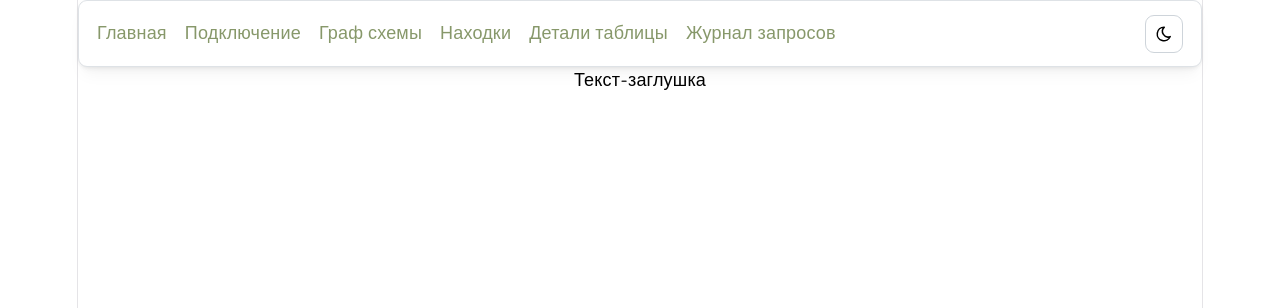
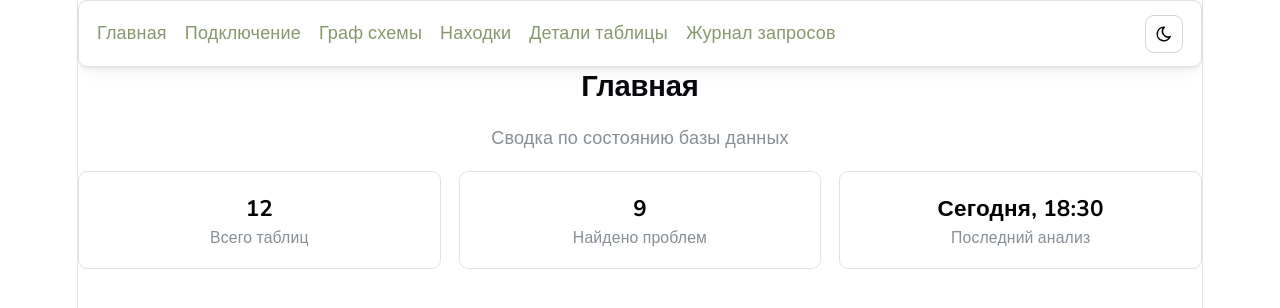
Before and after one commit to sacre1noire/Moshikzu, a React (Vite) app in the folder frontend/: page / in a window 1280 px wide. Shown: the top 308 px of the page. Built offline with nearby package versions, Linux system fonts and the light colour scheme.

Commit message:
feat: add dashboard screen with mock stats

```diff
--- a/frontend/src/pages/Dashboard.tsx
+++ b/frontend/src/pages/Dashboard.tsx
@@ -1,5 +1,75 @@
+import { Card, SimpleGrid, Stack, Text, Title } from '@mantine/core'
+
+interface DashboardStats {
+    totalTables: number
+    findingsBySeverity: {
+        high: number
+        medium: number
+        low: number
+    }
+    lastAnalyzedAt: string
+}
+
+const stats: DashboardStats = {
+    totalTables: 12,
+
+    findingsBySeverity: {
+        high: 2,
+        medium: 4,
+        low: 3,
+    },
+
+    lastAnalyzedAt: 'Сегодня, 18:30',
+}
+
 function Dashboard() {
-    return <div>Текст-заглушка</div>
+    return (
+        <Stack>
+            <Title order={2}>
+                Главная
+            </Title>
+
+            <Text c="dimmed">
+                Сводка по состоянию базы данных
+            </Text>
+
+            <SimpleGrid cols={{ base: 1, sm: 3 }}>
+                <Card withBorder>
+                    <Text size="xl" fw={700}>
+                        {stats.totalTables}
+                    </Text>
+
+                    <Text size="sm" c="dimmed">
+                        Всего таблиц
+                    </Text>
+                </Card>
+
+                <Card withBorder>
+                    <Text size="xl" fw={700}>
+                        {
+                            stats.findingsBySeverity.high +
+                            stats.findingsBySeverity.medium +
+                            stats.findingsBySeverity.low
+                        }
+                    </Text>
+
+                    <Text size="sm" c="dimmed">
+                        Найдено проблем
+                    </Text>
+                </Card>
+
+                <Card withBorder>
+                    <Text size="xl" fw={700}>
+                        {stats.lastAnalyzedAt}
+                    </Text>
+
+                    <Text size="sm" c="dimmed">
+                        Последний анализ
+                    </Text>
+                </Card>
+            </SimpleGrid>
+        </Stack>
+    )
 }
 
 export default Dashboard
```
